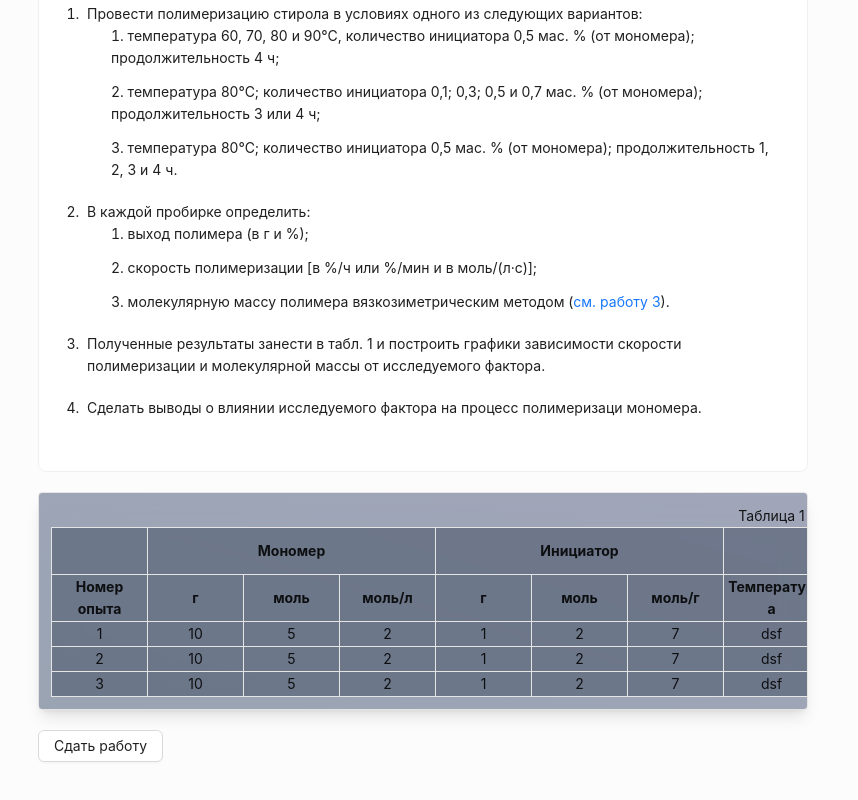
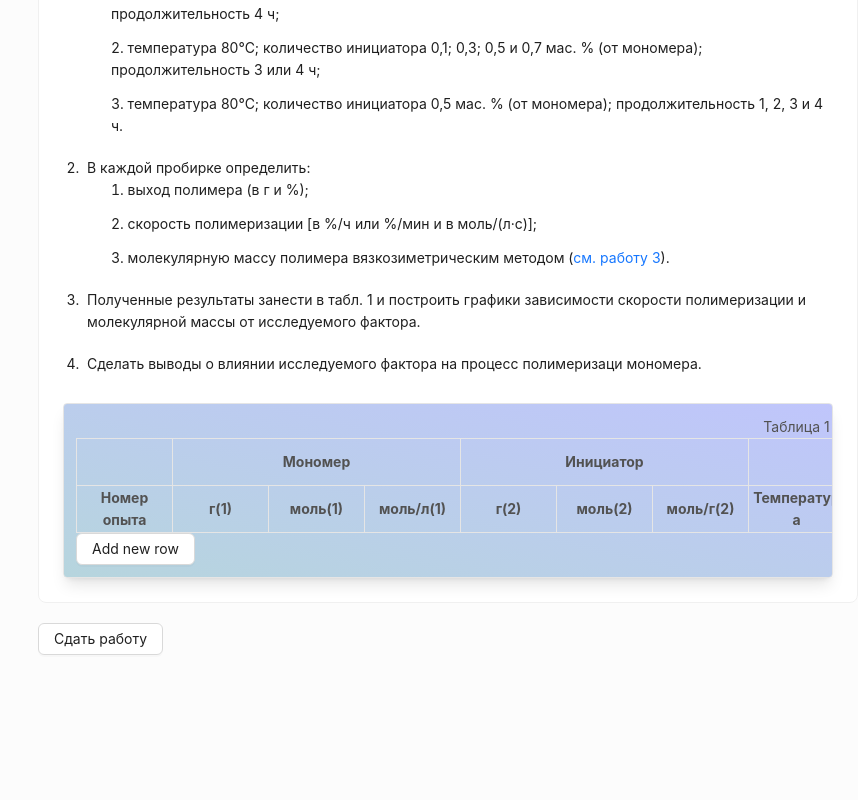
Before and after one commit to JSeniorSan/biomaterial-project-1, a Next.js app in the folder frontend/: page /lab_1 in a window 1280 px wide. Shown: the part 1640-2440 px from the top of the page, without its empty margins (422-1280 px from the left). After the commit the page ends 2335 px from the top, so only its background shows below. Built offline with nearby package versions, Linux system fonts and the light colour scheme.

Commit message:
create table safe logic

```diff
--- a/frontend/src/app/(privat)/table/_table-cell.tsx
+++ b/frontend/src/app/(privat)/table/_table-cell.tsx
@@ -2,15 +2,41 @@
 
 import { Input } from "antd";
 import React, { useEffect, useState } from "react";
+import { Data, TProps } from "../table2/_table";
 
-const TableCell = ({ getValue }: { getValue: string }) => {
+type TDataProps = (value: (val: Data[]) => Array<Data>) => void;
+
+const TableCell = ({
+  rowId,
+  getValue,
+  setMyData,
+  editId,
+  setEditId,
+}: {
+  rowId: string;
+  getValue: string;
+  setMyData: TDataProps;
+  editId: TProps;
+  setEditId: (val: { row: string; column: string }) => void;
+}) => {
   const [value, setValue] = useState<string>("");
+
   useEffect(() => {
     setValue(getValue);
   }, [getValue]);
 
   const handleBlur = () => {
     console.log("saveData");
+    setEditId({ row: "", column: "" });
+    setMyData((old: Data[]) => {
+      const columnIdStr = editId.column;
+      return old.map((dataObj) => {
+        if (dataObj.id !== Number(rowId)) {
+          return dataObj;
+        }
+        return { ...dataObj, [columnIdStr]: value };
+      });
+    });
   };
 
   return (
--- a/frontend/src/app/(privat)/table2/_table.tsx
+++ b/frontend/src/app/(privat)/table2/_table.tsx
@@ -1,19 +1,42 @@
 "use client";
 import { Column, useTable } from "react-table";
-import React, { useState } from "react";
+import React, { useEffect, useState } from "react";
 import TableCell from "../table/_table-cell";
+import { Button } from "antd";
 
-// type Column<Data> =
-//   | {
-//       Header: string;
-//       accessor: keyof Data;
-//     }
-//   | {
-//       Header: string;
-//       columns: Column<Data>[];
-//     };
+function createInitialRow(id: number) {
+  return {
+    id: id,
+    monomer: {
+      g: "",
+      mole: "",
+      mole_l: "",
+    },
+    initiator: {
+      g: "",
+      mole: "",
+      mole_g: "",
+    },
+    temperature: "",
+    time: "",
+    convertion: {
+      g: "",
+      percent: "",
+    },
+    polymerization: {
+      percent_time: "",
+      mole_ls: "",
+    },
+    characterization: {
+      n: "",
+      MM: "",
+    },
+  };
+}
 
-interface Data {
+export type TProps = { row: string; column: string };
+
+export interface Data {
   id: number;
   monomer: {
     g: string;
@@ -41,100 +64,20 @@ interface Data {
   };
 }
 
-const data: Data[] = [
-  {
-    id: 1,
-    monomer: {
-      g: "10",
-      mole: "5",
-      mole_l: "2",
-    },
-    initiator: {
-      g: "1",
-      mole: "2",
-      mole_g: "7",
-    },
-    temperature: "dsf",
-    time: "10",
-    convertion: {
-      g: "100",
-      percent: "30",
-    },
-    polymerization: {
-      percent_time: "3",
-      mole_ls: "10",
-    },
-    characterization: {
-      n: "32",
-      MM: "342",
-    },
-  },
-  {
-    id: 2,
-    monomer: {
-      g: "10",
-      mole: "5",
-      mole_l: "2",
-    },
-    initiator: {
-      g: "1",
-      mole: "2",
-      mole_g: "7",
-    },
-    temperature: "dsf",
-    time: "10",
-    convertion: {
-      g: "100",
-      percent: "30",
-    },
-    polymerization: {
-      percent_time: "3",
-      mole_ls: "10",
-    },
-    characterization: {
-      n: "32",
-      MM: "342",
-    },
-  },
-  {
-    id: 3,
-    monomer: {
-      g: "10",
-      mole: "5",
-      mole_l: "2",
-    },
-    initiator: {
-      g: "1",
-      mole: "2",
-      mole_g: "7",
-    },
-    temperature: "dsf",
-    time: "10",
-    convertion: {
-      g: "100",
-      percent: "30",
-    },
-    polymerization: {
-      percent_time: "3",
-      mole_ls: "10",
-    },
-    characterization: {
-      n: "32",
-      MM: "342",
-    },
-  },
-];
+const Table_2 = () => {
+  const [editId, setEditId] = React.useState<TProps>({ row: "", column: "" });
+  const [myData, setMyData] = useState<Data[]>([]);
 
-const Table_2 = () => {
-  const [editRowId, setEditRowId] = React.useState<string>("");
-  const [dataState, setDataState] = useState(() => [...data]);
+  useEffect(() => {
+    console.log(myData);
+  }, [myData]);
 
-  const handleBlur = () => {
-    setEditRowId("");
+  const handleEditClick = (cellId: TProps) => {
+    setEditId(cellId);
   };
 
-  const handleEditClick = (rowId: string) => {
-    setEditRowId(rowId);
+  const handleAddNewRow = () => {
+    setMyData((old) => [...old, createInitialRow(old.length + 1)]);
   };
 
   const columns: Column<Data>[] = React.useMemo(
@@ -147,15 +90,15 @@ const Table_2 = () => {
         Header: "Мономер",
         columns: [
           {
-            Header: "г",
+            Header: "г(1)",
             accessor: "monomer.g",
           },
           {
-            Header: "моль",
+            Header: "моль(1)",
             accessor: "monomer.mole",
           },
           {
-            Header: "моль/л",
+            Header: "моль/л(1)",
             accessor: "monomer.mole_l",
           },
         ],
@@ -164,15 +107,15 @@ const Table_2 = () => {
         Header: "Инициатор",
         columns: [
           {
-            Header: "г",
+            Header: "г(2)",
             accessor: "initiator.g",
           },
           {
-            Header: "моль",
+            Header: "моль(2)",
             accessor: "initiator.mole",
           },
           {
-            Header: "моль/г",
+            Header: "моль/г(2)",
             accessor: "initiator.mole_g",
           },
         ],
@@ -213,6 +156,7 @@ const Table_2 = () => {
       },
       {
         Header: "Характеристики полимеров",
+
         columns: [
           {
             Header: "[η]",
@@ -229,13 +173,13 @@ const Table_2 = () => {
   );
 
   const { getTableProps, getTableBodyProps, headerGroups, rows, prepareRow } =
-    useTable({ columns, data });
+    useTable({ columns, data: myData });
 
   return (
-    <div className="xl:w-[770px] lg:w-[450px] md:w-[400px] sm:w-[450px] w-[250px] overflow-hidden overflow-x-scroll border shadow-lg bg-gradient-to-tr from-slate-500/65 to-blue-950/40  p-3 dark:text-white/80 rounded ">
+    <div className="xl:w-[770px] lg:w-[450px] md:w-[400px] sm:w-[450px] w-[300px] overflow-hidden overflow-x-scroll border shadow-lg dark:bg-gradient-to-tr dark:from-slate-500/65 dark:to-blue-950/40 p-3 dark:text-white/80 rounded bg-gradient-to-tr from-cyan-700/30 to-indigo-400/50 text-neutral-600 ">
       <table
         {...getTableProps()}
-        className="border border-collapse bg-opacity-50 backdrop-blur-md bg-slate-700/45">
+        className="border border-collapse bg-opacity-50 dark:backdrop-blur-md dark:bg-slate-700/45 ">
         <caption>Таблица 1</caption>
         <thead>
           {headerGroups.map((headerGroup) => (
@@ -268,13 +212,21 @@ const Table_2 = () => {
                       {...cell.getCellProps()}
                       key={cell.column.id}
                       className="border"
-                      onClick={() => handleEditClick(cell.column.id)}
-                      onBlur={handleBlur}>
-                      {cell.column.id === editRowId ? (
-                        <TableCell getValue={cell.value} />
-                      ) : (
-                        cell.render("Cell")
-                      )}
+                      onClick={() =>
+                        handleEditClick({
+                          row: cell.row.id,
+                          column: cell.column.id,
+                        })
+                      }>
+                      {
+                        <TableCell
+                          rowId={row.id}
+                          getValue={cell.value}
+                          editId={editId}
+                          setMyData={setMyData}
+                          setEditId={setEditId}
+                        />
+                      }
                     </td>
                   );
                 })}
@@ -283,6 +235,7 @@ const Table_2 = () => {
           })}
         </tbody>
       </table>
+      <Button onClick={handleAddNewRow}>Add new row</Button>
     </div>
   );
 };
--- a/frontend/src/widgets/main/pub/lab-1.tsx
+++ b/frontend/src/widgets/main/pub/lab-1.tsx
@@ -6,9 +6,15 @@ import { Button, Card, Divider, Space, Typography } from "antd";
 import Image from "next/image";
 import Link from "next/link";
 import Table_2 from "@/app/(privat)/table2/_table";
+import { useRouter } from "next/navigation";
 
 const Lab_1 = () => {
   const { Title, Paragraph, Text } = Typography;
+  const router = useRouter();
+
+  const handeleDoneWork = () => {
+    router.push("/");
+  };
   return (
     <AnimatePresence>
       <motion.section
@@ -161,9 +167,10 @@ const Lab_1 = () => {
                     </ol>
                   </Space>
                 </Paragraph>
+                <Table_2 />
               </Card>
-              <Table_2 />
-              <Button>Сдать работу</Button>
+
+              <Button onClick={handeleDoneWork}>Сдать работу</Button>
             </Space>
           </Space>
         </Typography>
--- a/frontend/src/widgets/main/pub/style.module.scss
+++ b/frontend/src/widgets/main/pub/style.module.scss
@@ -1,7 +1,7 @@
 @use "../../../app/adaptive" as *;
 
 .lab {
-  @apply flex p-5 flex-col row-start-2 row-end-3  my-5 rounded-xl gap-5;
+  @apply flex p-5 flex-col row-start-2 row-end-3  my-5 rounded-xl gap-5 max-w-prose;
 
   @include xs {
     @apply col-start-1 col-end-2;
```
